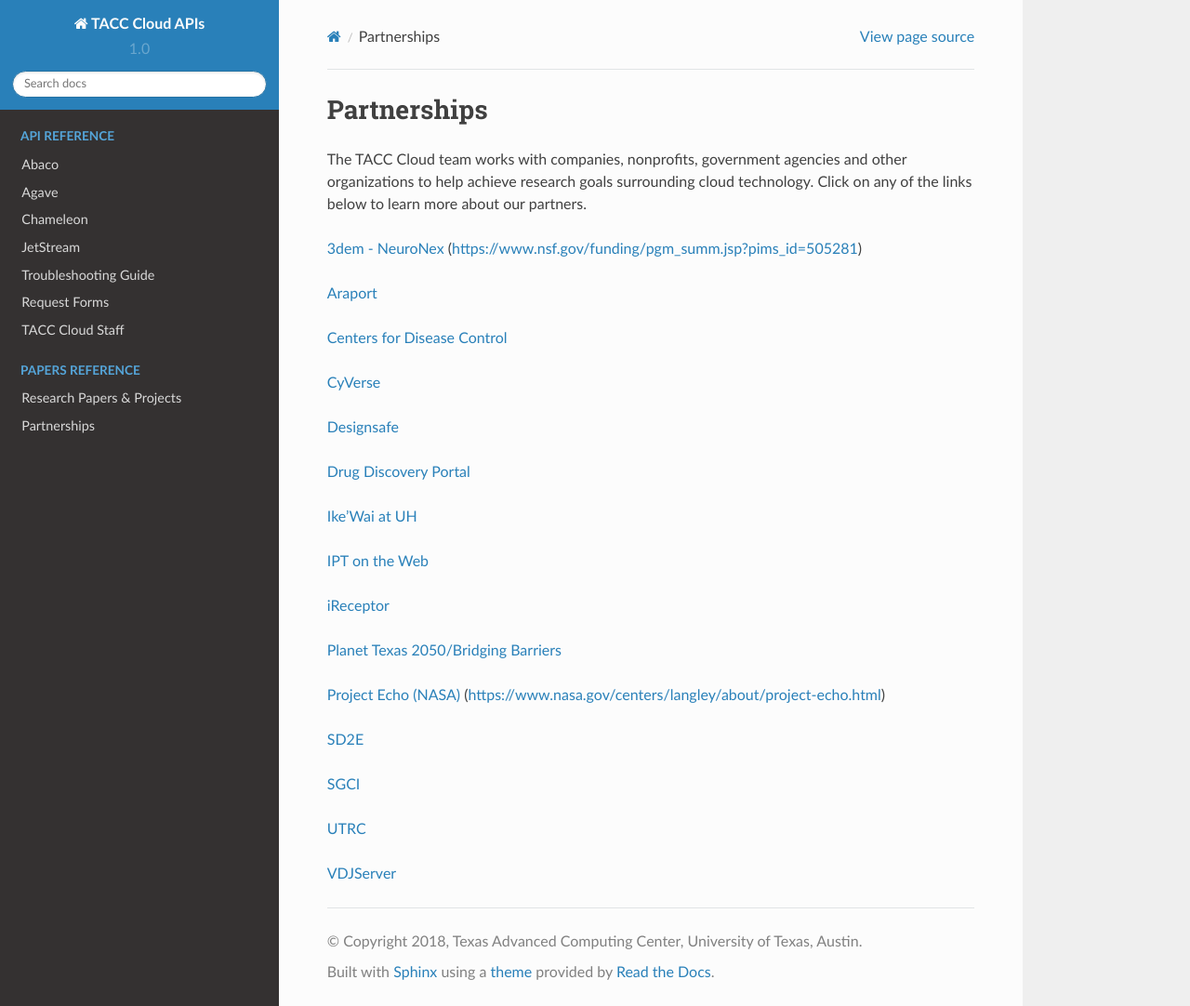
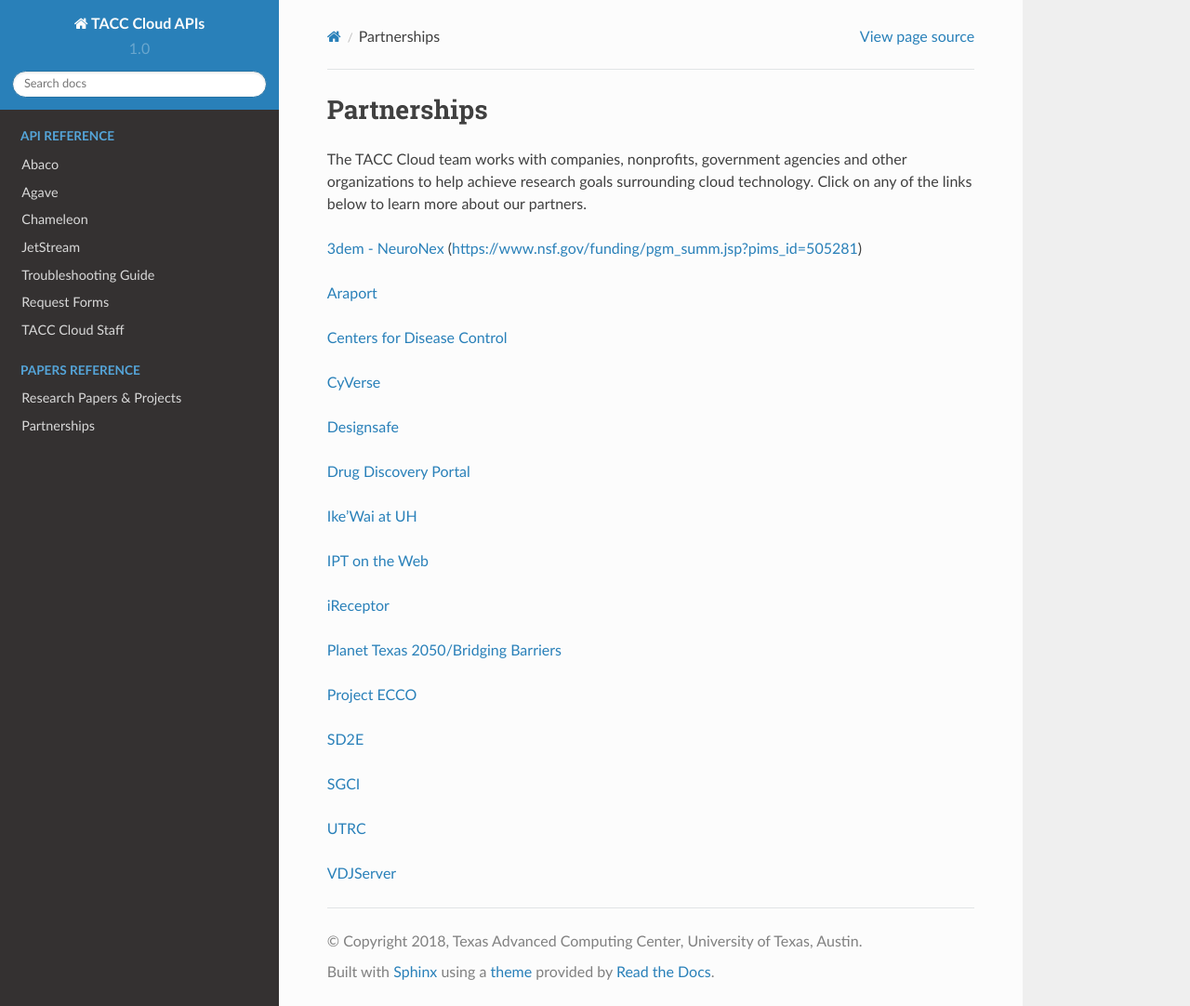
Before and after one commit to TACC-Cloud/tacc-cloud-docs, a Sphinx documentation site: the page built from docs/resources/partnerships.rst, in a window 1280 px wide and 1082 px high. Shown: the whole window at 93% size. Built offline with Sphinx 7.4.7 and the Read the Docs theme 2.0.0, drawn with Linux system fonts in a browser that asks for light colours.

Commit message:
Update partnerships.rst

```diff
--- a/docs/resources/partnerships.rst
+++ b/docs/resources/partnerships.rst
@@ -27,7 +27,7 @@
 
 `Planet Texas 2050/Bridging Barriers <https://bridgingbarriers.utexas.edu/>`_
 
-`Project Echo (NASA) <https://ecco.tacc.utexas.edu/>`_ (https://www.nasa.gov/centers/langley/about/project-echo.html)
+`Project ECCO <https://ecco.tacc.utexas.edu/>`_
 
 `SD2E <https://sd2e.org/>`_
 
```
